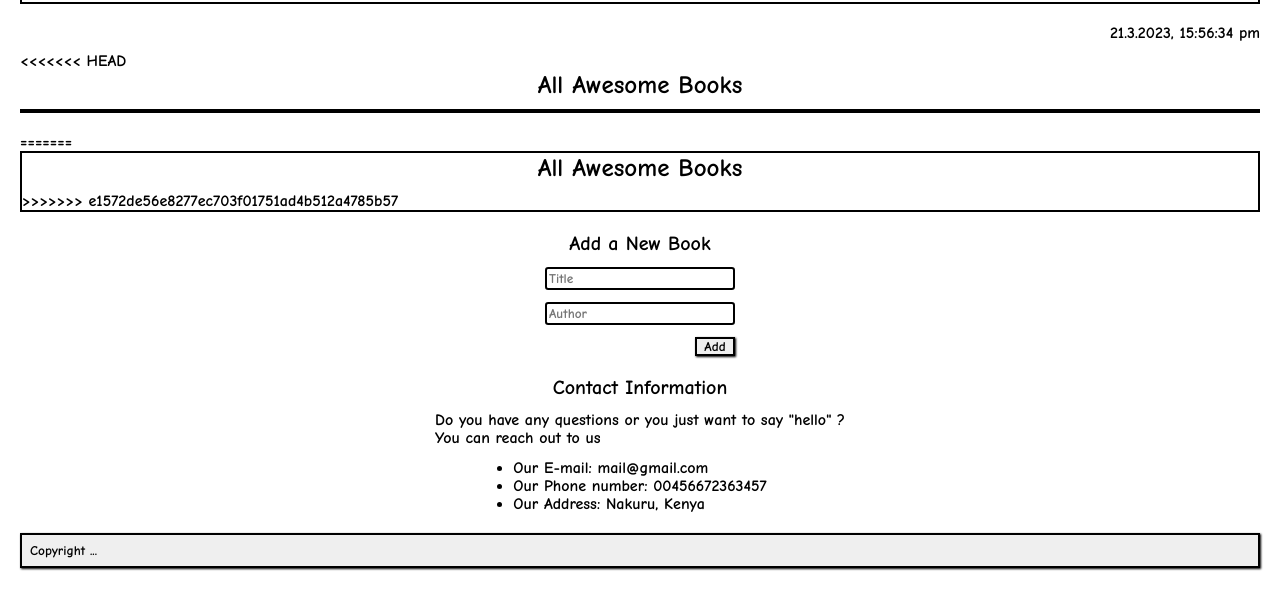
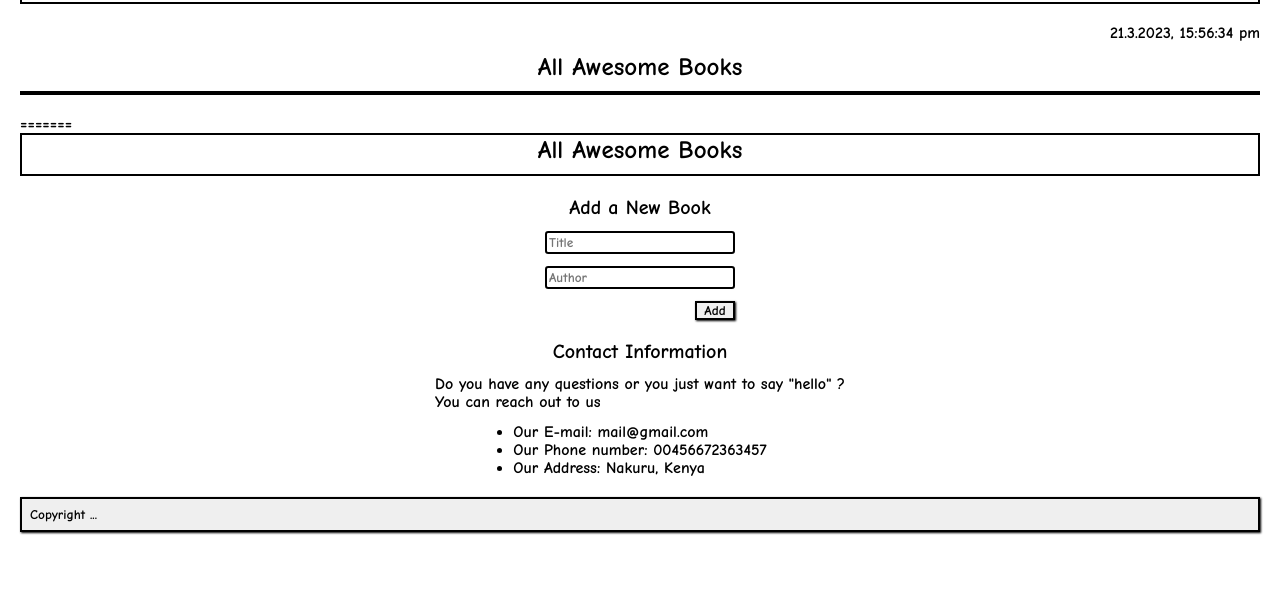
Before and after one commit to MarwanDev/Awesome-Books, a website with bundled scripts: page index.html in a window 1280 px wide. Shown: the part 38-648 px from the top of the page. Built offline with nearby package versions, Linux system fonts and the light colour scheme.

Commit message:
Resolve git conflicts

```diff
--- a/index.html
+++ b/index.html
@@ -22,7 +22,6 @@
     </nav>
   </header>
   <div class="date" id="date"></div>
-<<<<<<< HEAD
   <section class="books-list-section">
     <h3 class="all-books" id="all-books">All Awesome Books</h3>
     <div class="books-list" id="books-list">
@@ -34,9 +33,7 @@
 
     <!-- htmlToAdd -->
 
->>>>>>> e1572de56e8277ec703f01751ad4b512a4785b57
   </div>
-
   <section class="add-book-section">
     <h3 class="addbooktopic">Add a New Book</h3>
     <form class="add-book">
```
